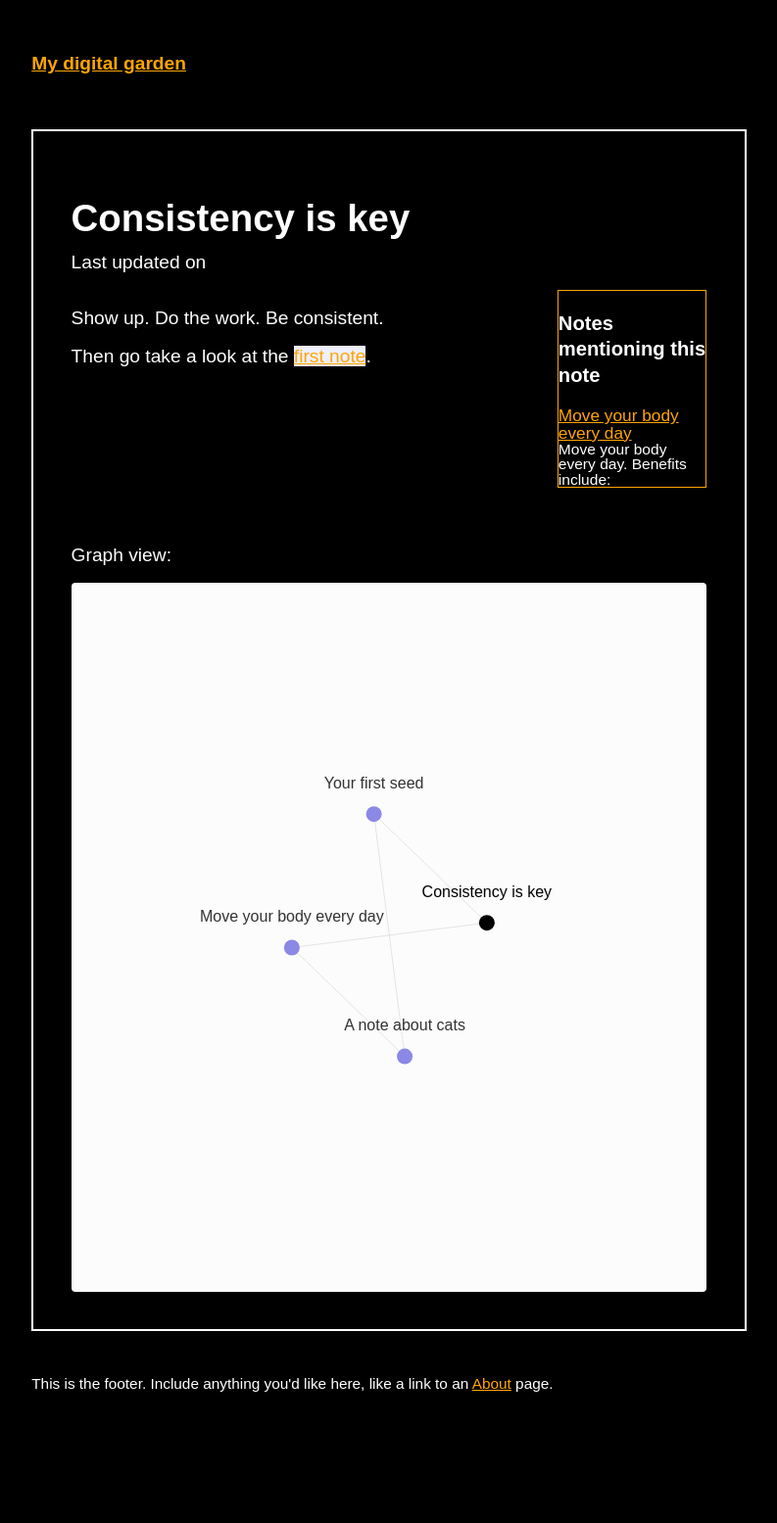
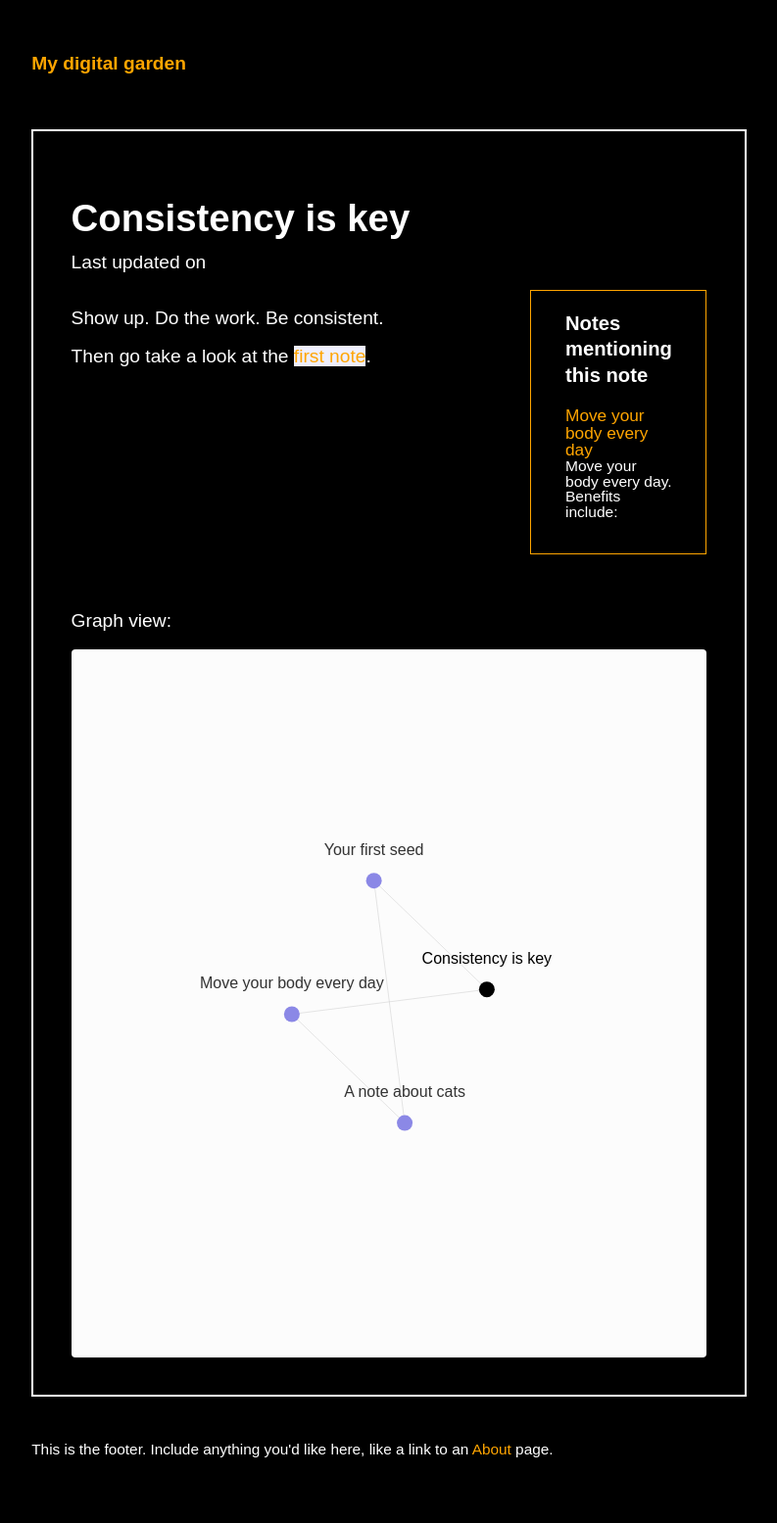
Before and after one commit to xcela/Exocore, a Jekyll site: the page built from _notes/consistency.md, in a window 1280 px wide. Shown: the whole page at 98% size, without its empty margins (243-1036 px from the left). Built offline with Jekyll 4.4.1, drawn with Linux system fonts in a browser that asks for light colours; before the commit the page ends 1487 px from its top, so only the background shows below that.

Commit message:
Update _style.scss

```diff
--- a/_sass/_style.scss
+++ b/_sass/_style.scss
@@ -31,6 +31,8 @@ border: 2px double white;
 .sidenote {
   border: 1px solid orange;
   background-color:black;
+  padding: 2em;
+  padding-top: 0em;
 }
 
 time {
@@ -87,6 +89,7 @@ h6 {
 
 a {
   color: $color-primary;
+  text-decoration:none;
   &:hover {
     text-decoration:underline;
   }
```
